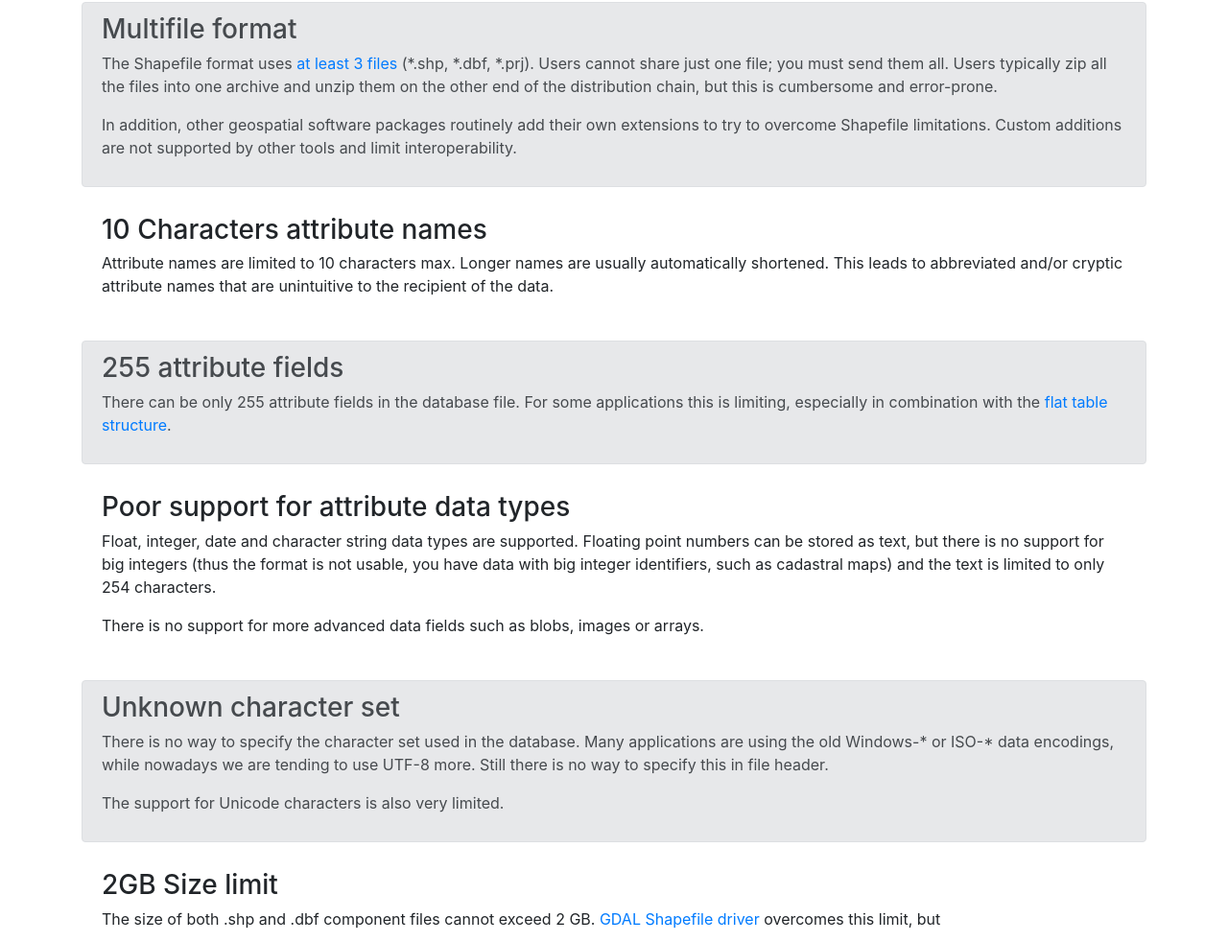
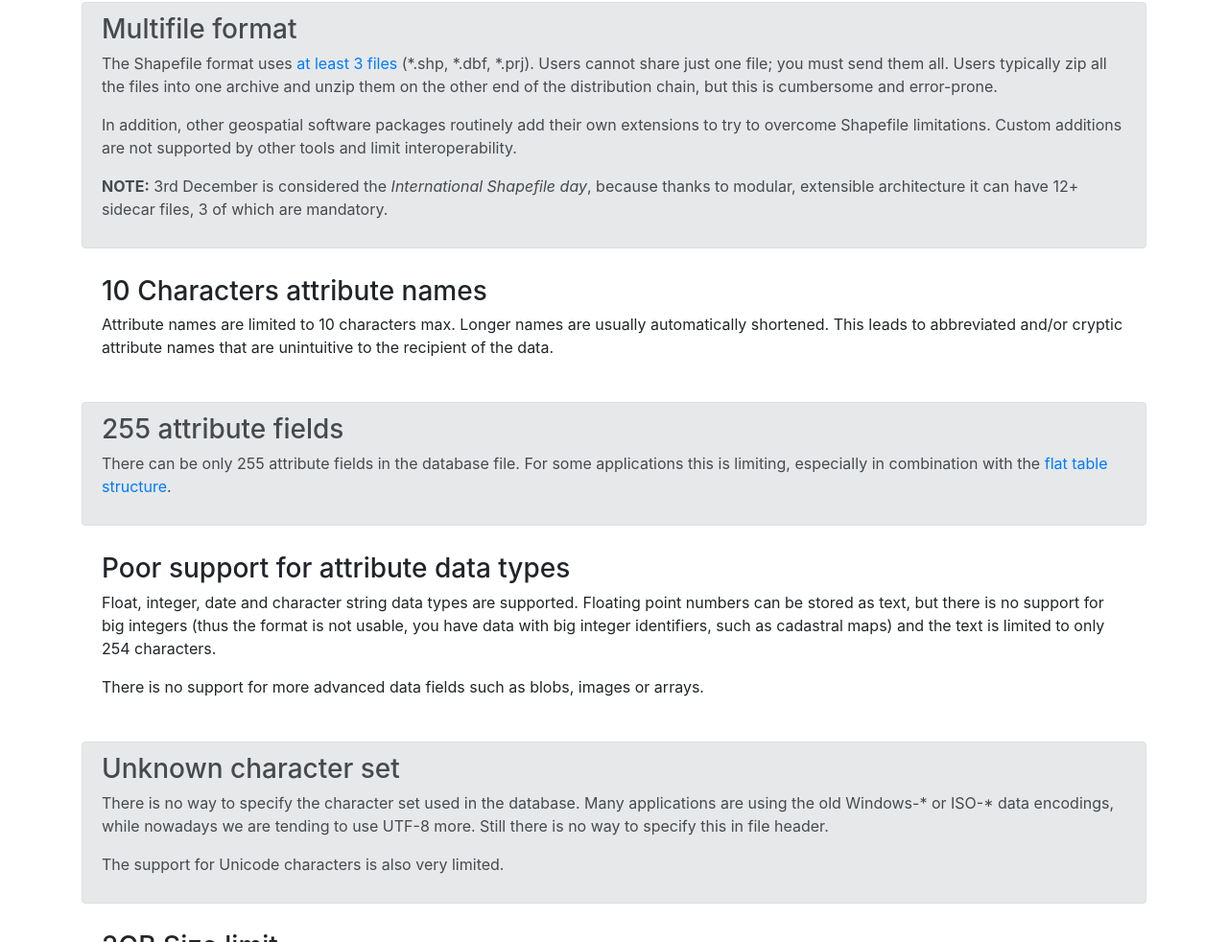
Before and after one commit to OpenGeoLabs/shapefilemustdie, a plain HTML site: page index.html in a window 1280 px wide. Shown: the part 1337-2319 px from the top of the page at 96% size. Drawn offline with nearby package versions, Linux system fonts and the light colour scheme.

Commit message:
adding international shapefile day

```diff
--- a/index.html
+++ b/index.html
@@ -142,6 +142,10 @@
       In addition, other geospatial software packages routinely add their own
       extensions to try to overcome Shapefile limitations. Custom additions
       are not supported by other tools and limit interoperability.
+    </p>
+    <p>
+    <strong>NOTE:</strong> 3rd December is considered the <em>International Shapefile day</em>,
+    because thanks to modular, extensible architecture it can have 12+ sidecar files, 3 of which are mandatory.
     </p>
     </div>
 
```
